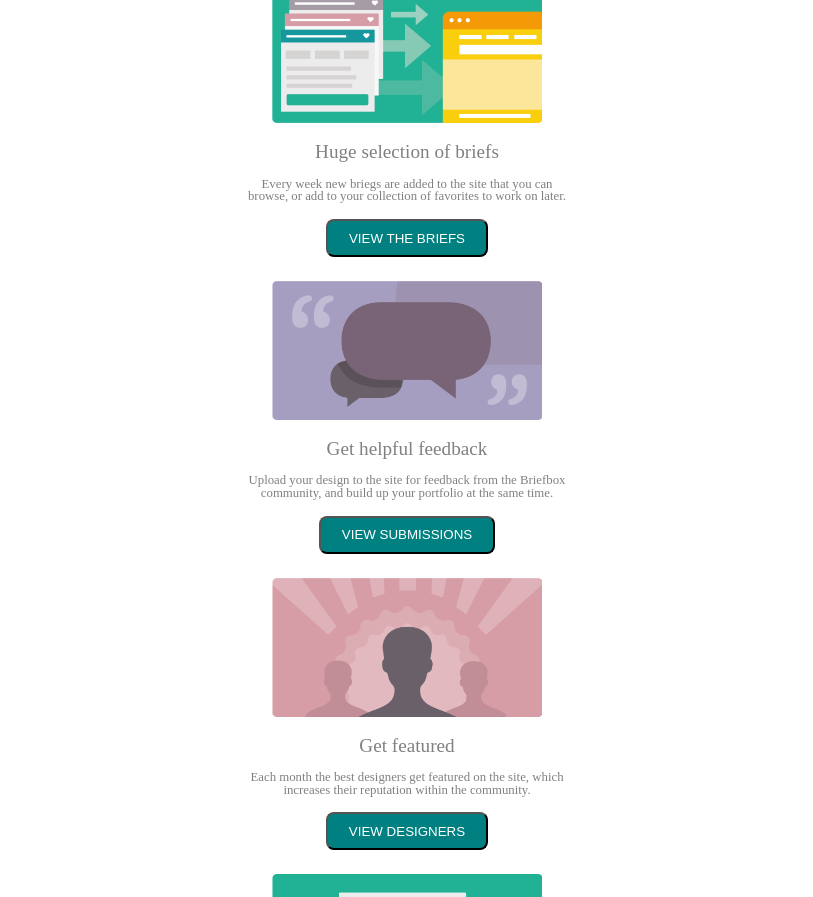
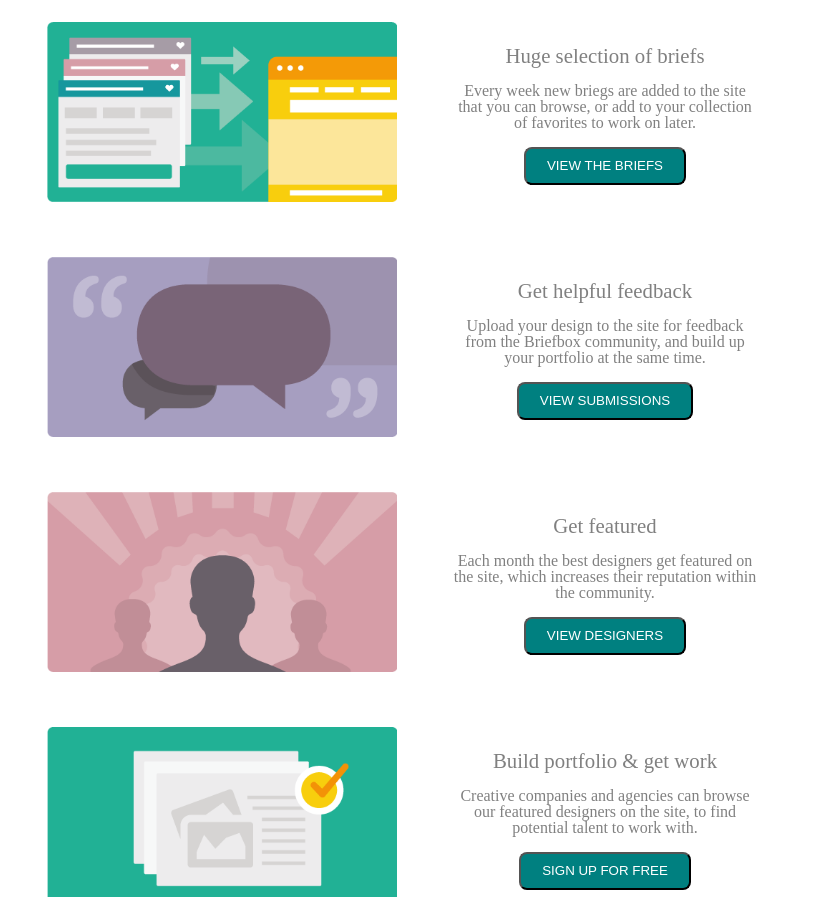
Before and after one commit to tommythetechie/mojo, a plain HTML site: page index.html in a window 1280 px wide. Shown: the part 434-1331 px from the top of the page, without its empty margins (233-1046 px from the left). Drawn offline with Linux system fonts and the light colour scheme.

Commit message:
tablet styles
worked on styles for tablet media queries

```diff
--- a/index.html
+++ b/index.html
@@ -17,7 +17,7 @@
 </head>
 <body>
 
-  <div class="container">
+  <div class="container clearfix">
     <header class="header">
       <h1>Dev Quest</h1>
 
@@ -38,31 +38,51 @@
 
     <div class="underfold">
       <h3><strong>How Dev Quest helps designers</strong></h3>
+      <div class="left">
       <img src="images/first-1.png" alt="image" />
+      </div><!-- left -->
+
+      <div class="right">
       <h4><bold>Huge selection of briefs</bold></h4>
       <p>Every week new briegs are added to the site that you can browse, or add to your collection of favorites to work on later.</p>
       <button type="button">View the briefs</button>
+      </div><!-- right -->
     </div>
 
     <div class="feedback underfold">
+      <div class="left">
       <img src="images/second-1.png" alt="image" />
+      </div><!-- left -->
+
+      <div class="right">
       <h4><bold>Get helpful feedback</bold></h4>
       <p>Upload your design to the site for feedback from the Briefbox community, and build up your portfolio at the same time.</p>
       <button type="button">View submissions</button>
+    </div><!-- right -->
     </div>
 
     <div class="featured underfold">
+      <div class="left">
       <img src="images/third-1.png" alt="image" />
+      </div><!-- left -->
+
+      <div class="right">
       <h4><bold>Get featured</bold></h4>
       <p>Each month the best designers get featured on the site, which increases their reputation within the community.</p>
       <button type="button">View designers</button>
+    </div><!-- right -->
     </div>
 
     <div class="work underfold">
+      <div class="left">
       <img src="images/fourth-1.png" alt="image" />
+      </div><!-- left -->
+
+      <div class="right">
       <h4><bold>Build portfolio & get work</bold></h4>
       <p>Creative companies and agencies can browse our featured designers on the site, to find potential talent to work with.</p>
       <button type="button">Sign up for free</button>
+    </div><!-- right -->
     </div>
 
     <!-- going to be adding a sign up form here -->
--- a/style.css
+++ b/style.css
@@ -55,12 +55,17 @@ table {
 * {
     box-sizing: border-box;
   }
+  .clearfix {
+    overflow: auto;
+    clear: both;
+ }
 .container {
     width: 320px;
     margin: 0 auto;
     display: flex;
     flex-wrap: wrap;
-    overflow: hidden
+    overflow: hidden;
+    clear: both;
 }
 .header {
     width: 100%;
@@ -210,6 +215,47 @@ a:link {
 
 /* Media Queries for tablets */
 @media only screen and (min-width: 768px) {
+    .container {
+        width: 750px;
+    }
+    .header {
+        width: 100%;
+        height: 100px;
+        color: black;
+        padding-top: 15px;
+
+    }
+    .underfold {
+        padding:10px 15px 30px 15px;
+    }
+    .left {
+        float: left;
+        width: 45%;
+    }
+    .right {
+        float: right;
+        width: 45%;
+        padding:8px;
+    }
+    .underfold h3 {
+        font-size: 2.0rem;
+        margin: 1.5rem 0rem 2.5rem 0rem;
+
+    }
+    .underfold h4 {
+        font-size: 1.3rem;
+        margin: 1rem 0rem;
+
+    }
+    .underfold p {
+        font-size: 1rem;
+        margin: 1rem 0rem;
+
+    }
+    .underfold img {
+        max-width: 350px;
+
+    }
 
   }
 
```
